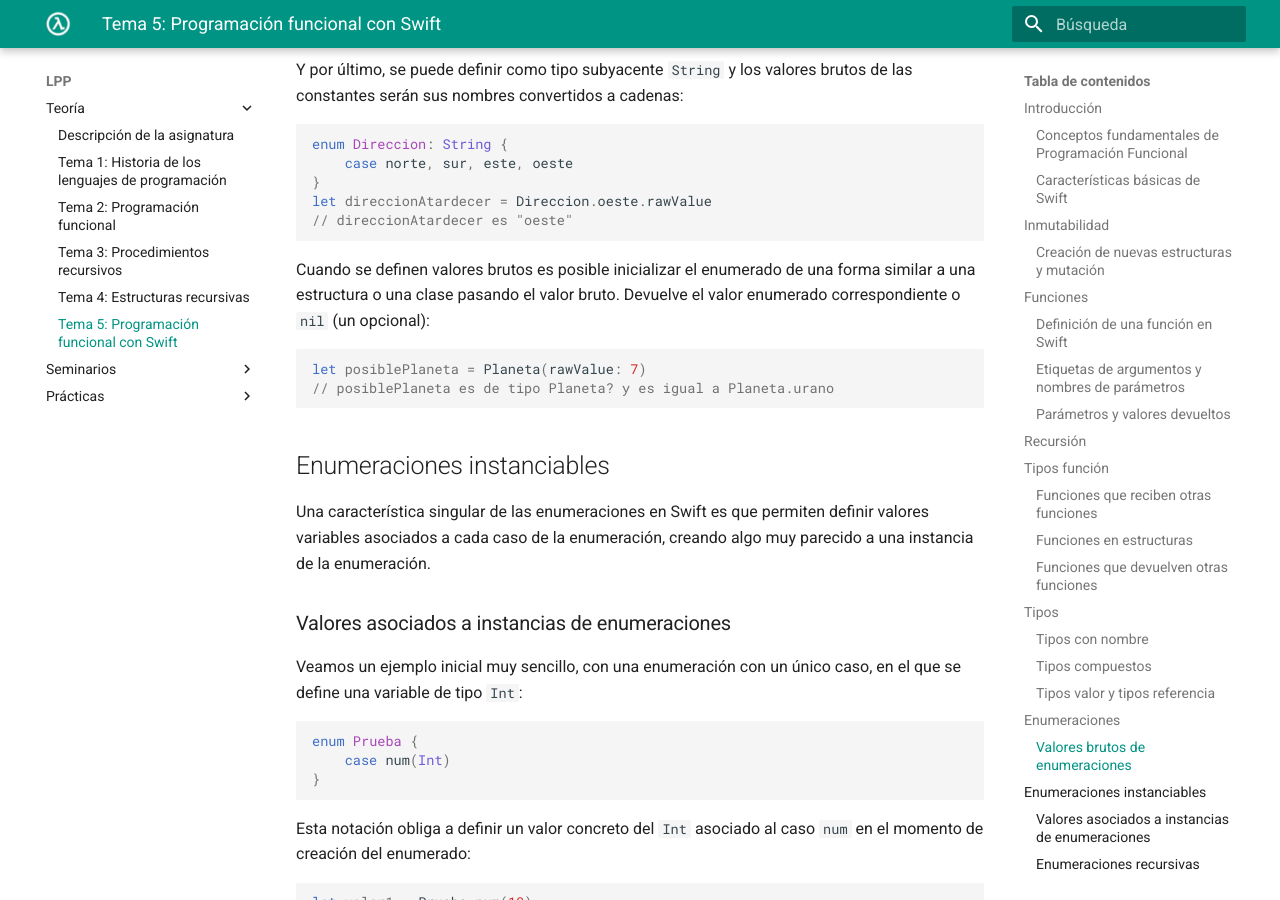
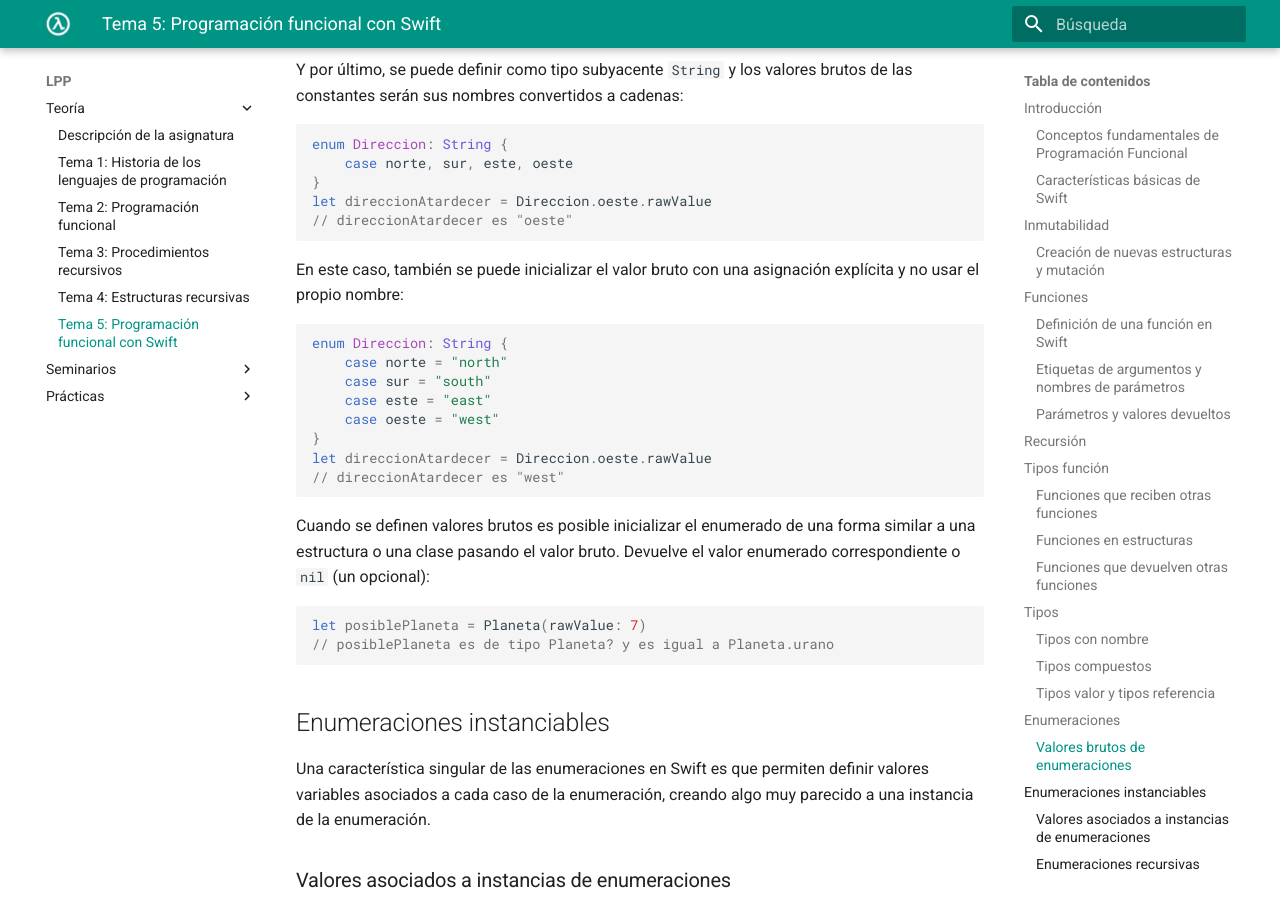
Before and after one commit to domingogallardo/apuntes-lpp, an MkDocs documentation site: the page built from docs/teoria/tema05-programacion-funcional-swift/tema05-programacion-funcional-swift.md, in a window 1280 px wide and 900 px high, scrolled down 19051 px. Built offline with MkDocs 1.6.1 and Material for MkDocs 9.7.7, drawn with Linux system fonts in a browser that asks for light colours.

Commit message:
Valor bruto string explícto

````diff
--- a/docs/teoria/tema05-programacion-funcional-swift/tema05-programacion-funcional-swift.md
+++ b/docs/teoria/tema05-programacion-funcional-swift/tema05-programacion-funcional-swift.md
@@ -1050,6 +1050,20 @@ let direccionAtardecer = Direccion.oeste.rawValue
 // direccionAtardecer es "oeste"
 ```
 
+En este caso, también se puede inicializar el valor bruto con una
+asignación explícita y no usar el propio nombre:
+
+```swift
+enum Direccion: String {
+    case norte = "north"
+    case sur = "south"
+    case este = "east"
+    case oeste = "west"
+}
+let direccionAtardecer = Direccion.oeste.rawValue
+// direccionAtardecer es "west"
+```
+
 Cuando se definen valores brutos es posible inicializar el enumerado
 de una forma similar a una estructura o una clase pasando el valor
 bruto. Devuelve el valor enumerado correspondiente o `nil` (un
````
Also changed, not shown: notas-clase/semana08/semana08.md (+14 -0 lines), 1 other file.
